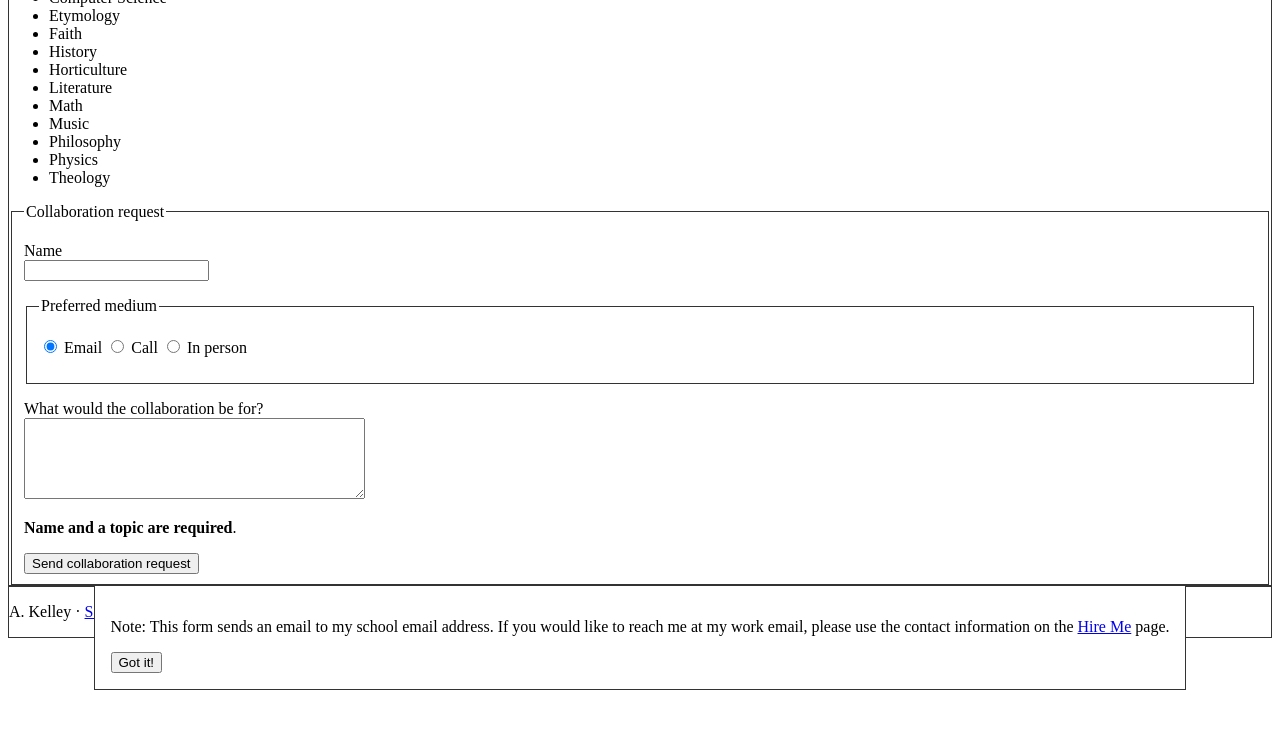
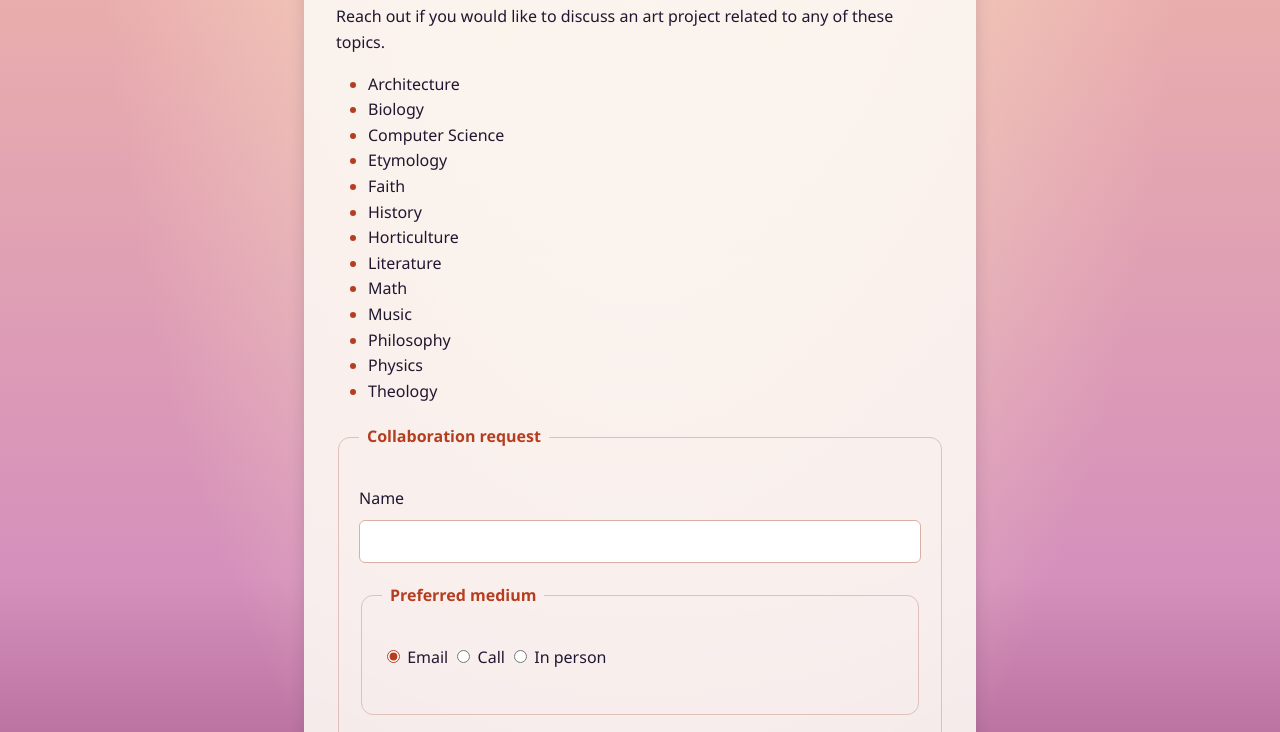
Before and after one commit to ilovelogic/personal-site, a plain HTML site: page creative_contact.html in a window 1280 px wide. Shown: the part 192-924 px from the top of the page. Before the commit the page ends 882 px from the top, so only its background shows below. Drawn offline with Linux system fonts and the light colour scheme.

Commit message:
style(ui): update color palette to sunset hues

```diff
--- a/creative_contact.html
+++ b/creative_contact.html
@@ -76,7 +76,7 @@
 </main>
 
 <footer>
-  <p>A. Kelley &middot; <a href="mailto:ankelley@ucsd.edu">School Email</a> &middot; CSE 134B, Summer 2026</p>
+  <p>Anne Kelley &middot; <a href="mailto:ankelley@ucsd.edu">School Email</a> &middot; CSE 134B, Summer 2026</p>
 </footer>
 
 </body>
--- a/style.css
+++ b/style.css
@@ -1,16 +1,223 @@
-/* Structural borders only, per HW2 constraint: no presentation beyond border/border-width */
-header, main, footer, nav, section, article, fieldset, dialog, iframe, canvas, audio, video {
-  border: 1px solid #333;
+/* ---------- Variables ---------- */
+/* CSS custom properties instead of magic values (per lecture: "try to avoid CSS magic values") */
+:root {
+  --hue-dusk: 262;
+  --hue-plum: 322;
+  --hue-coral: 12;
+  --hue-amber: 36;
+  /* dedicated gentler hue for header/footer only: a muted dusty rose, warmer and lighter than --hue-dusk */
+  --hue-header: 350;
+
+  --color-sky-deep: hsl(var(--hue-dusk), 48%, 14%);
+  --color-sky-mid: hsl(var(--hue-plum), 55%, 28%);
+  --color-coral: hsl(var(--hue-coral), 82%, 60%);
+  --color-coral-deep: hsl(var(--hue-coral), 70%, 42%);
+  --color-amber: hsl(var(--hue-amber), 88%, 63%);
+  --color-cream: hsl(var(--hue-amber), 60%, 97%);
+  --color-text: hsl(var(--hue-dusk), 35%, 14%);
+  --color-text-on-dusk: hsl(var(--hue-amber), 55%, 94%);
+
+  --color-header-start: hsl(var(--hue-header), 28%, 40%);
+  --color-header-end: hsl(var(--hue-coral), 38%, 48%);
+
+  --font-body: "Segoe UI", "Helvetica Neue", Arial, sans-serif;
+  --font-heading: Georgia, "Times New Roman", serif;
+
+  --space-xs: 0.5rem;
+  --space-sm: 0.75rem;
+  --space-md: 1.25rem;
+  --space-lg: 2rem;
+
+  --radius: 0.75rem;
+  --shadow-card: 0 0.25rem 1rem hsla(var(--hue-dusk), 60%, 15%, 0.15);
+
+  --transition-fast: 150ms ease;
 }
 
-.photo-grid img {
-  border: 1px solid #333;
+/* ---------- Reset ---------- */
+*, *::before, *::after {
+  box-sizing: border-box;
 }
 
-/* custom element: exempt from the CSS property limit per the Custom Element #1 note */
-skill-story {
+body {
+  margin: 0;
+}
+
+img, picture, svg {
+  max-width: 100%;
+}
+
+/* ---------- Base elements ---------- */
+body {
+  font-family: var(--font-body);
+  color: var(--color-text);
+  line-height: 1.6;
+  background:
+    radial-gradient(ellipse at top, hsl(var(--hue-amber), 90%, 88%), transparent 60%),
+    linear-gradient(180deg, hsl(var(--hue-coral), 70%, 80%) 0%, hsl(var(--hue-plum), 45%, 70%) 55%, var(--color-sky-mid) 100%);
+  min-height: 100vh;
+}
+
+h1, h2, h3, h4 {
+  font-family: var(--font-heading);
+  color: var(--color-coral-deep);
+  line-height: 1.25;
+}
+
+a {
+  color: var(--color-coral-deep);
+}
+
+a:hover, a:focus-visible {
+  color: var(--color-amber);
+  text-decoration-style: wavy;
+}
+
+/* ---------- Header & footer ---------- */
+header, footer {
+  background: linear-gradient(120deg, var(--color-header-start), var(--color-header-end));
+  color: var(--color-text-on-dusk);
+  padding-block: var(--space-sm);
+  padding-inline: var(--space-md);
+}
+
+header nav a, footer a {
+  color: var(--color-amber);
+  text-decoration: none;
+  padding-inline: var(--space-xs);
+}
+
+header nav a:hover, header nav a:focus-visible,
+footer a:hover, footer a:focus-visible {
+  color: var(--color-cream);
+  text-decoration: underline;
+  text-decoration-style: wavy;
+}
+
+/* ---------- Main layout ---------- */
+main {
+  max-width: 42rem;
+  margin-inline: auto;
+  padding: var(--space-lg);
+  background: hsla(var(--hue-amber), 60%, 97%, 0.9);
+  border-radius: var(--radius);
+  box-shadow: var(--shadow-card);
+  margin-block: var(--space-lg);
+}
+
+/* ---------- Cards: section, article, custom skill-story element ---------- */
+section, article, skill-story {
   display: block;
-  border: 1px solid #333;
-  margin: 0.5em 0;
-  padding: 0.5em;
+  background: var(--color-cream);
+  border-inline-start: 0.3rem solid var(--color-coral);
+  border-radius: var(--radius);
+  padding: var(--space-md);
+  margin-block: var(--space-md);
+  box-shadow: var(--shadow-card);
 }
+
+/* ---------- Lists ---------- */
+ul, ol {
+  padding-inline-start: var(--space-lg);
+}
+
+li::marker {
+  color: var(--color-coral-deep);
+}
+
+/* ---------- Forms ---------- */
+fieldset {
+  border: 1px solid hsl(var(--hue-coral), 40%, 80%);
+  border-radius: var(--radius);
+  padding: var(--space-md);
+  margin-block: var(--space-md);
+}
+
+legend {
+  color: var(--color-coral-deep);
+  font-weight: bold;
+  padding-inline: var(--space-xs);
+}
+
+label {
+  display: inline-block;
+  margin-block-end: var(--space-xs);
+}
+
+input, textarea, button {
+  font: inherit;
+}
+
+input[type="text"], textarea {
+  width: 100%;
+  padding: var(--space-xs);
+  border: 1px solid hsl(var(--hue-coral), 40%, 75%);
+  border-radius: calc(var(--radius) / 2);
+  background: white;
+}
+
+input[type="text"]:focus-visible, textarea:focus-visible {
+  outline: 0.15rem solid var(--color-amber);
+  outline-offset: 0.1rem;
+}
+
+input[type="radio"], progress {
+  accent-color: var(--color-coral-deep);
+}
+
+button {
+  background: linear-gradient(120deg, var(--color-coral), var(--color-amber));
+  color: var(--color-sky-deep);
+  border: none;
+  border-radius: calc(var(--radius) / 2);
+  padding-block: var(--space-xs);
+  padding-inline: var(--space-md);
+  cursor: pointer;
+  transition: filter var(--transition-fast);
+}
+
+button:hover, button:focus-visible {
+  filter: brightness(1.1);
+}
+
+progress {
+  width: 100%;
+}
+
+/* ---------- Dialog ---------- */
+dialog {
+  border: 1px solid var(--color-amber);
+  border-radius: var(--radius);
+  padding: var(--space-md);
+  box-shadow: var(--shadow-card);
+}
+
+/* ---------- Accessibility: user preferences win ---------- */
+@media (prefers-reduced-motion: reduce) {
+  * {
+    transition: none !important;
+  }
+}
+
+@media (prefers-color-scheme: dark) {
+  :root {
+    --color-cream: hsl(var(--hue-dusk), 30%, 18%);
+    --color-text: hsl(var(--hue-amber), 40%, 92%);
+    --color-text-on-dusk: hsl(var(--hue-amber), 55%, 94%);
+  }
+
+  body {
+    background:
+      radial-gradient(ellipse at top, hsl(var(--hue-plum), 45%, 24%), transparent 60%),
+      linear-gradient(180deg, hsl(var(--hue-plum), 40%, 18%) 0%, var(--color-sky-deep) 100%);
+  }
+
+  main {
+    background: hsla(var(--hue-dusk), 30%, 18%, 0.92);
+  }
+
+  input[type="text"], textarea {
+    background: hsl(var(--hue-dusk), 25%, 22%);
+    color: var(--color-text);
+  }
+}
```
Also changed, not shown: artwork.html (+1 -1 lines), hire_contact.html (+1 -1 lines), index.html (+13 -3 lines), learning.html (+1 -1 lines), life_plan.html (+1 -1 lines), my_whimsy.html (+1 -0 lines), poetry.html (+1 -1 lines), .claude/launch.json (added), 1 other file.
